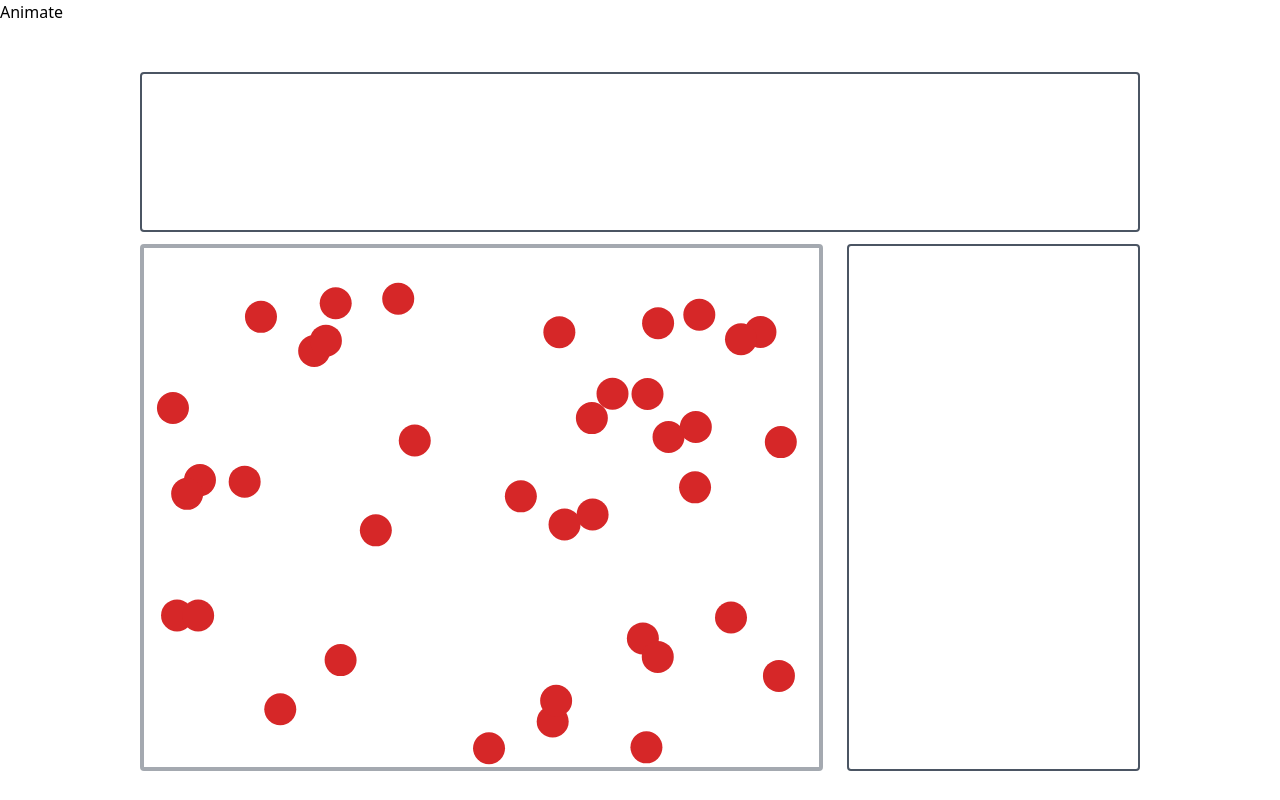
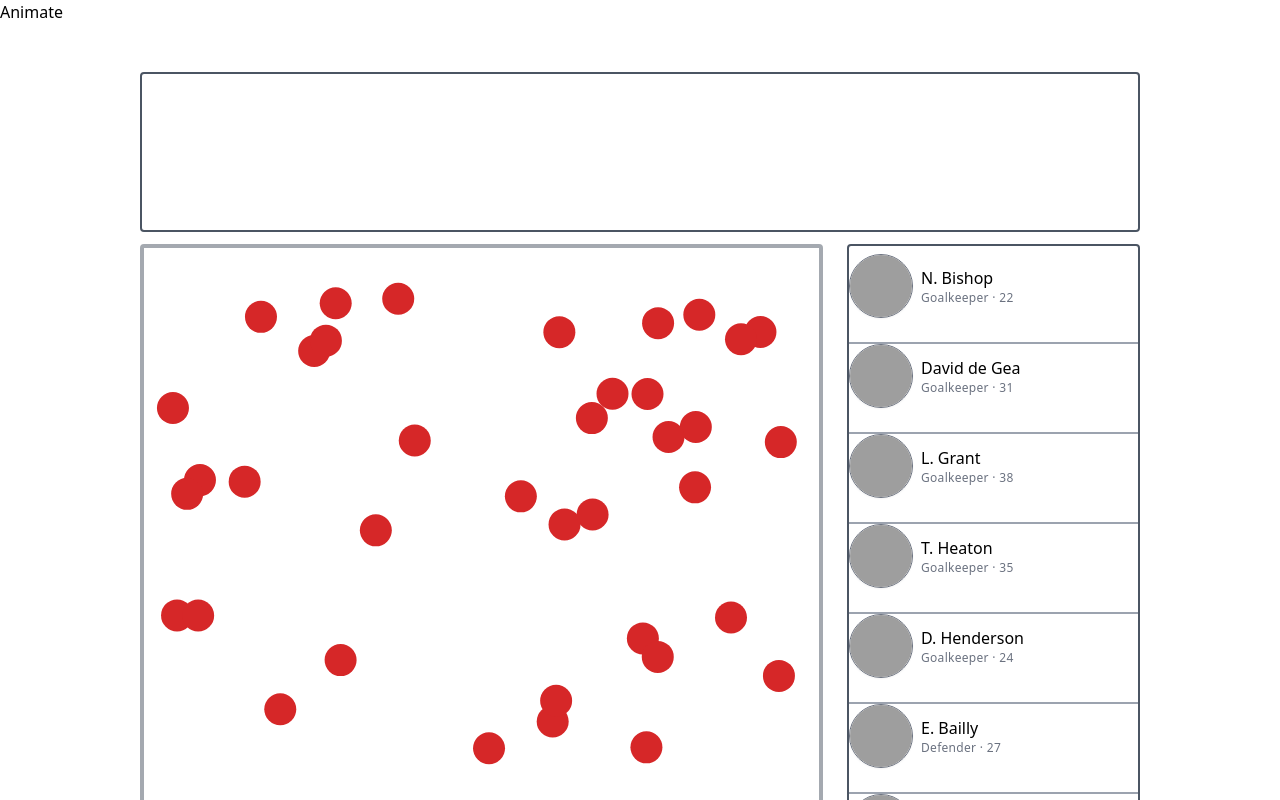
Before and after one commit to mkessy/tactical-animate, a React (Create React App) app: page / in a window 1280 px wide. Shown: the top 800 px of the page. Built offline with nearby package versions, Linux system fonts and the light colour scheme; grey boxes are pictures that could not be loaded; the HTML template or start-up script is replaced by a standard one.

Commit message:
players on board list component

```diff
--- a/src/App.tsx
+++ b/src/App.tsx
@@ -6,6 +6,7 @@ import config from "./config";
 import TacticalBoard from "./components/TacticalBoard";
 import { AnimatedCanvasFrame } from "./components/AnimatedCanvasFrame";
 import { squad } from "./test_data/squad";
+import PlayerOnBoardList from "./components/PlayerOnBoardList";
 
 const { HEIGHT, WIDTH, RADIUS } = config.canvas;
 
@@ -30,7 +31,7 @@ const initialPlayers: PlayerOnBoard[] = players.map((p, i) => {
     id,
     name,
     age,
-    number,
+    number: number ? number : null,
     position,
     photoUrl: photo,
     x,
@@ -71,16 +72,7 @@ function App() {
             )}
           </div>
           <div className="border-2 rounded border-solid border-gray-600 flex-grow m-3">
-            <div className="flex-col">
-              {/* {
-              players.map((p, i) => {
-              return <div className="rounded overflow-hidden shadow-lg">
-
-              </div>}
-
-              }
-            } */}
-            </div>
+            <PlayerOnBoardList players={players} />
           </div>
         </div>
       </div>
--- /dev/null
+++ b/src/components/PlayerOnBoardList.tsx
@@ -0,0 +1,29 @@
+import React from "react";
+import { JsxElement } from "typescript";
+import { PlayerOnBoard } from "../types/Player";
+
+const PlayerOnBoardList = ({ players }: { players: PlayerOnBoard[] }) => {
+  return (
+    <div className="flex flex-col gap-2 divide-y-2 divide-gray-400">
+      {players.map((p, i) => {
+        const { name, id, position, age, number, photoUrl, active, team } = p;
+        return (
+          <div key={id} className="flex my-2">
+            <img
+              className="w-16 h-16 rounded-full border border-gray-500 shadow-sm"
+              src={photoUrl}
+              alt={name}
+            />
+            <div className="flex flex-col ml-2 my-auto">
+              <p className="text-base subpixel-antialiased">{name}</p>
+              <p className="tracking-wide text-gray-500 text-xs font-extralight subpixel-antialiased">
+                {position} · {age}
+              </p>
+            </div>
+          </div>
+        );
+      })}
+    </div>
+  );
+};
+export default PlayerOnBoardList;
--- a/src/types/Player.ts
+++ b/src/types/Player.ts
@@ -1,4 +1,4 @@
-import { interpolate, interpolateArray } from "d3";
+import { interpolate } from "d3";
 
 type PlayerOnBoardHistory = [number, number][];
 
@@ -8,6 +8,7 @@ interface PlayerOnBoard {
   age: number;
   position: string;
   photoUrl: string;
+  number?: number | null;
   x: number;
   y: number;
   color: string; // style type
```
